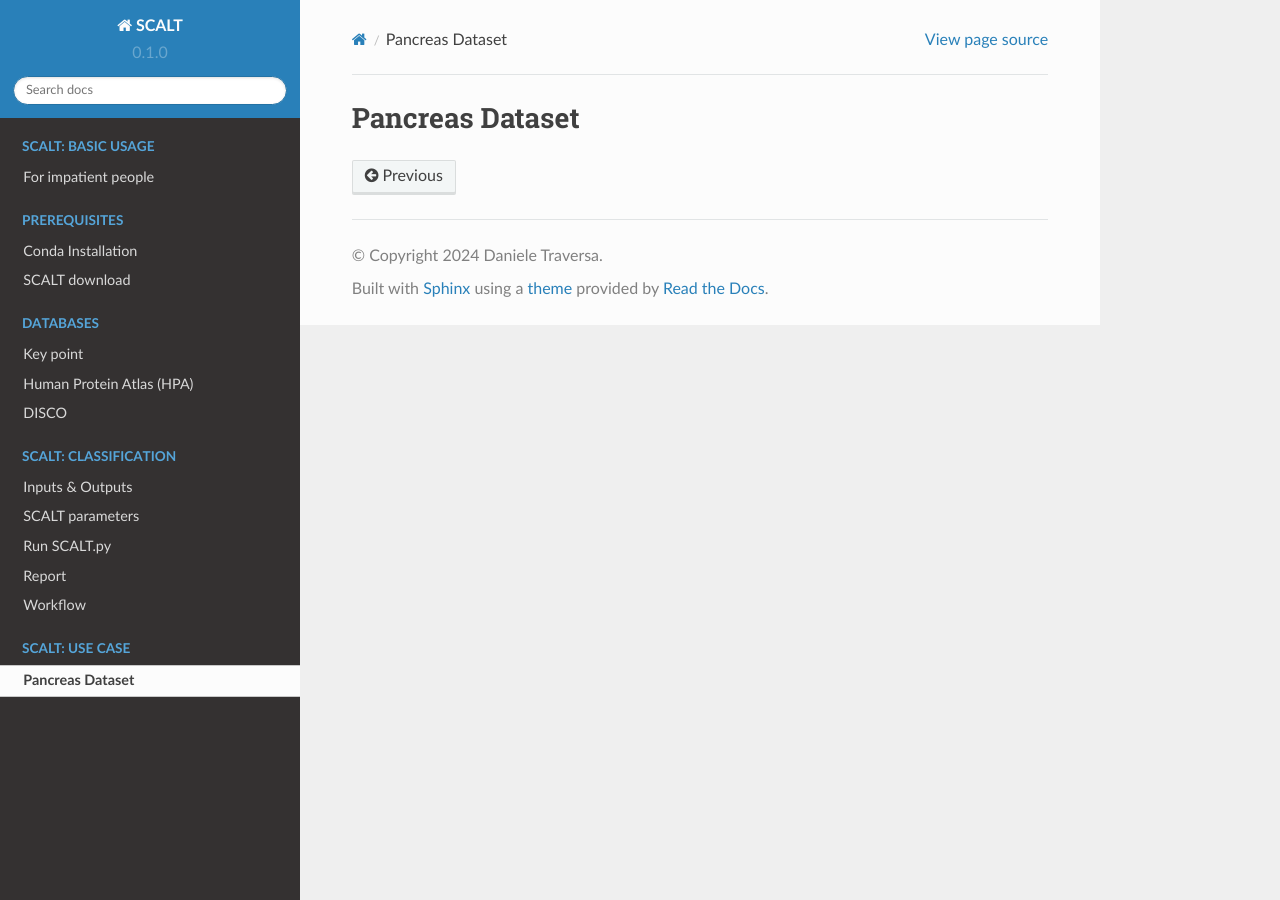
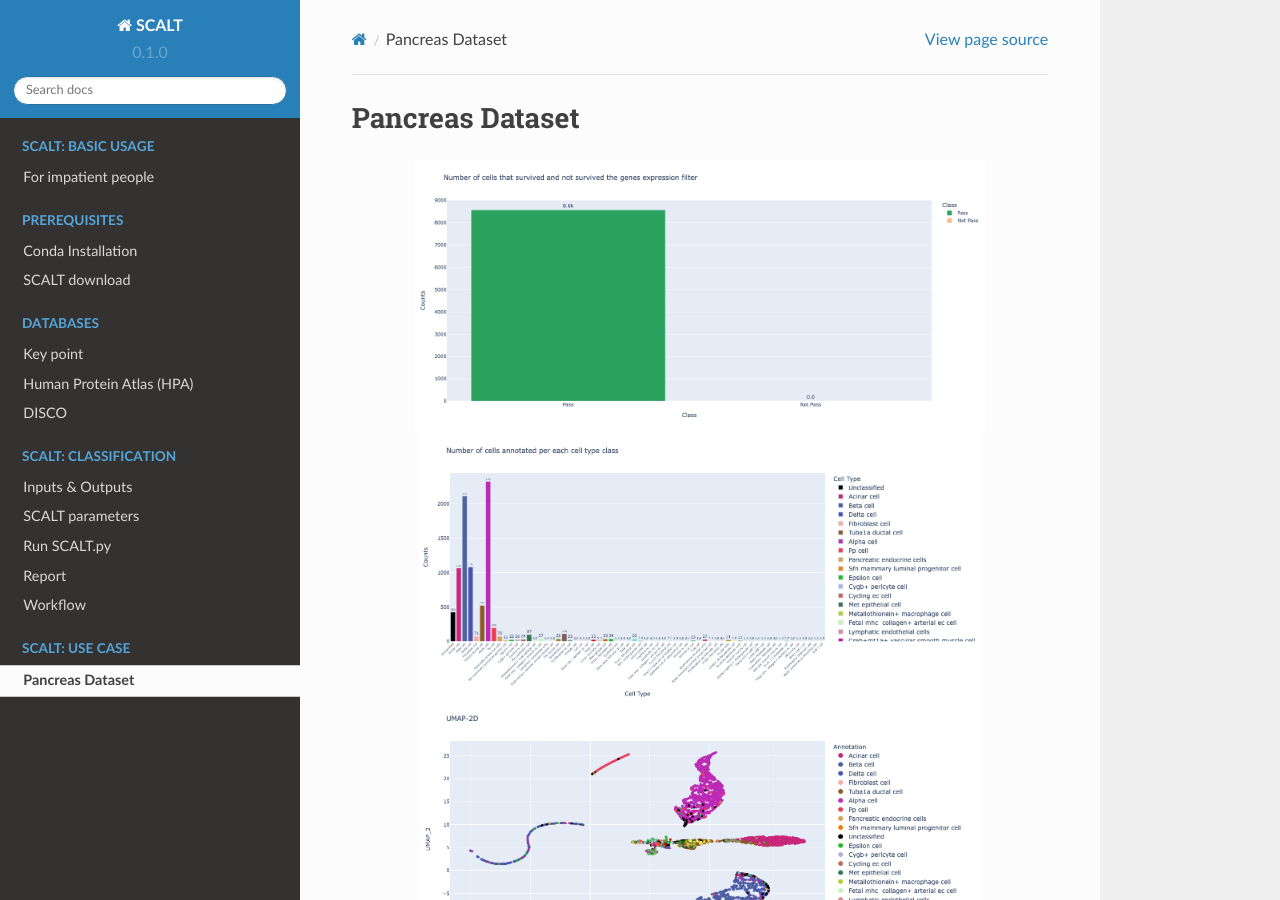
Before and after one commit to danitrave/CapitalCitiesGame, a Sphinx documentation site: the page built from docs/source/useCaseClassification.rst, in a window 1280 px wide and 900 px high. Built offline with Sphinx 7.4.7 and the Read the Docs theme 2.0.0, drawn with Linux system fonts in a browser that asks for light colours.

Commit message:
Update useCaseClassification.rst

```diff
--- a/docs/source/useCaseClassification.rst
+++ b/docs/source/useCaseClassification.rst
@@ -1,2 +1,23 @@
 Pancreas Dataset
 ================
+
+.. figure:: pictures/baron_numberOfcell.png
+   :align: center
+   :scale: 40%
+
+
+
+.. figure:: pictures/cell_types_baron.png
+   :align: center
+   :scale: 40%
+
+
+
+.. figure:: pictures/umap2d.png
+   :align: center
+   :scale: 40%
+
+
+.. figure:: pictures/umap3d.png
+   :align: center
+   :scale: 40%
```
